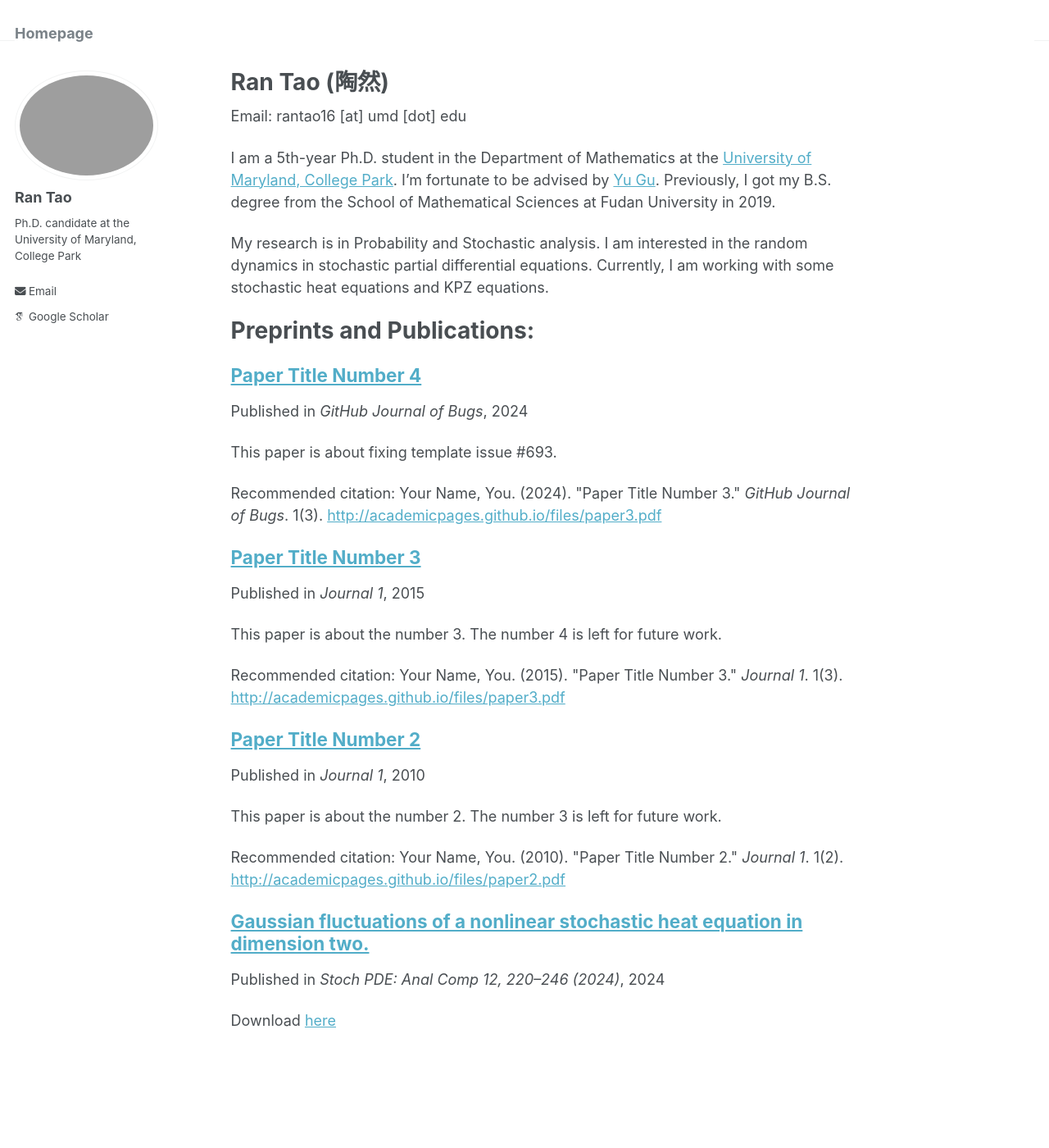
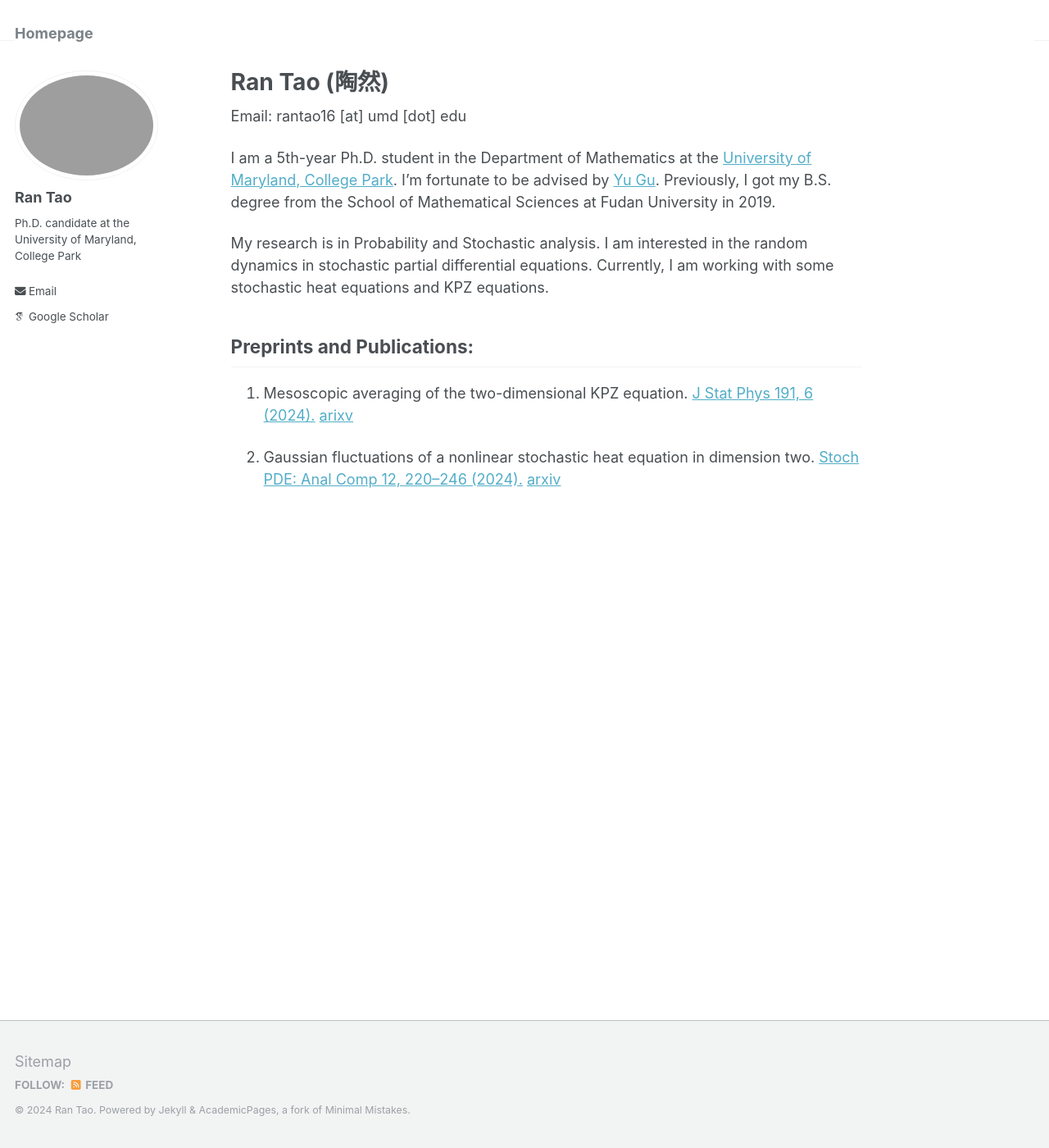
Before and after one commit to rantao16/rantao16.github.io, a Jekyll site: the page built from _pages/about.md, in a window 1280 px wide and 1400 px high. Shown: the whole window at 82% size. Built offline with Jekyll 4.4.1, drawn with Linux system fonts in a browser that asks for light colours; some web fonts are replaced.

Commit message:
Update about.md

```diff
--- a/_pages/about.md
+++ b/_pages/about.md
@@ -13,7 +13,9 @@ I am a 5th-year Ph.D. student in the Department of Mathematics at the [Universit
 My research is in Probability and Stochastic analysis. I am interested in the random dynamics in stochastic partial differential equations. Currently, I am working with some stochastic heat equations and KPZ equations.
 
 Preprints and Publications:
-======
-{% for post in site.publications reversed %}
-  {% include archive-single.html %}
-{% endfor %}
+---
+2. Mesoscopic averaging of the two-dimensional KPZ equation.
+   [J Stat Phys 191, 6 (2024).](https://link.springer.com/article/10.1007/s10955-023-03222-3) [arixv](https://arxiv.org/abs/2302.06689v3)
+
+1. Gaussian fluctuations of a nonlinear stochastic heat equation in dimension two.
+   [Stoch PDE: Anal Comp 12, 220–246 (2024).](https://link.springer.com/article/10.1007/s40072-022-00282-6) [arxiv](https://arxiv.org/pdf/2204.13866.pdf)
```
